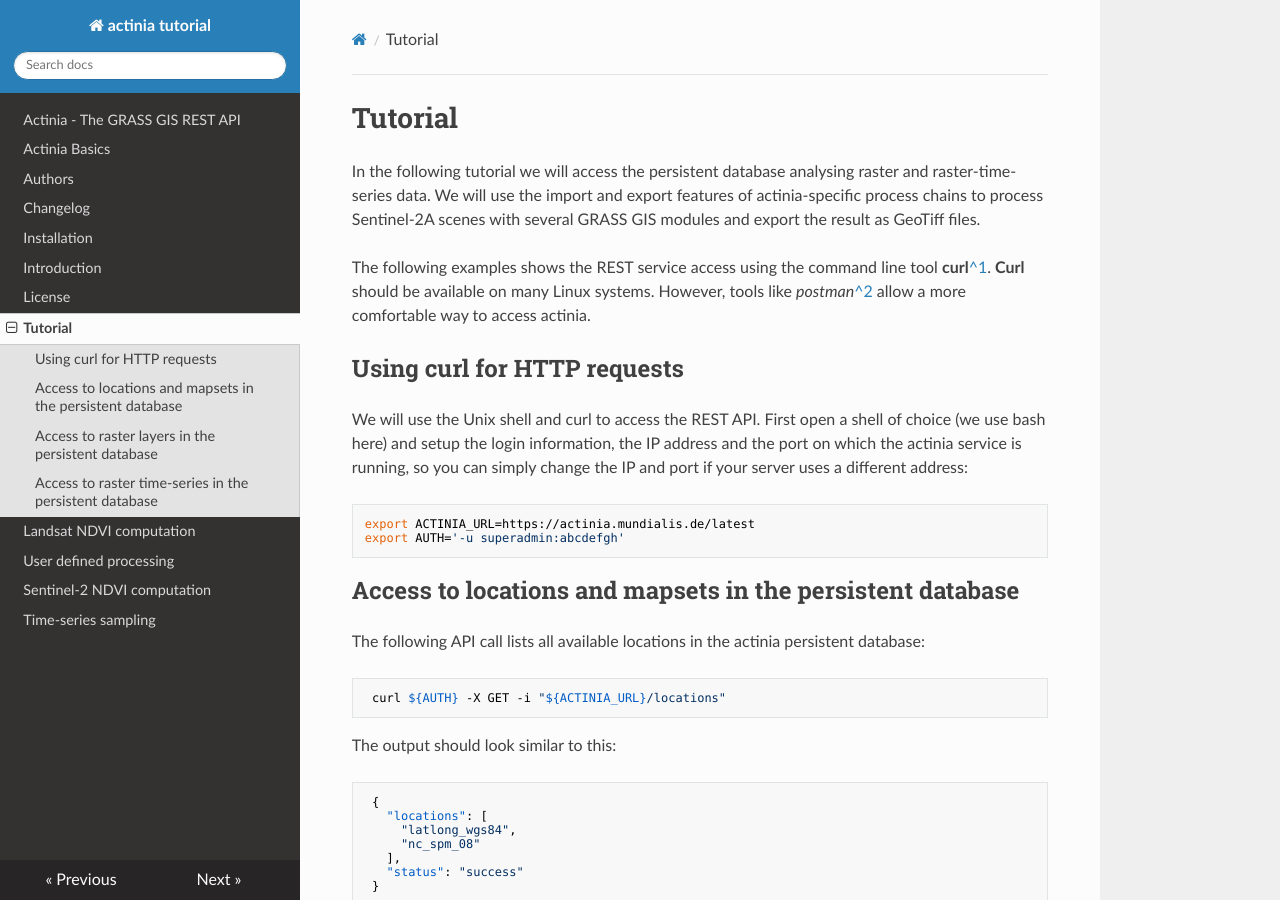
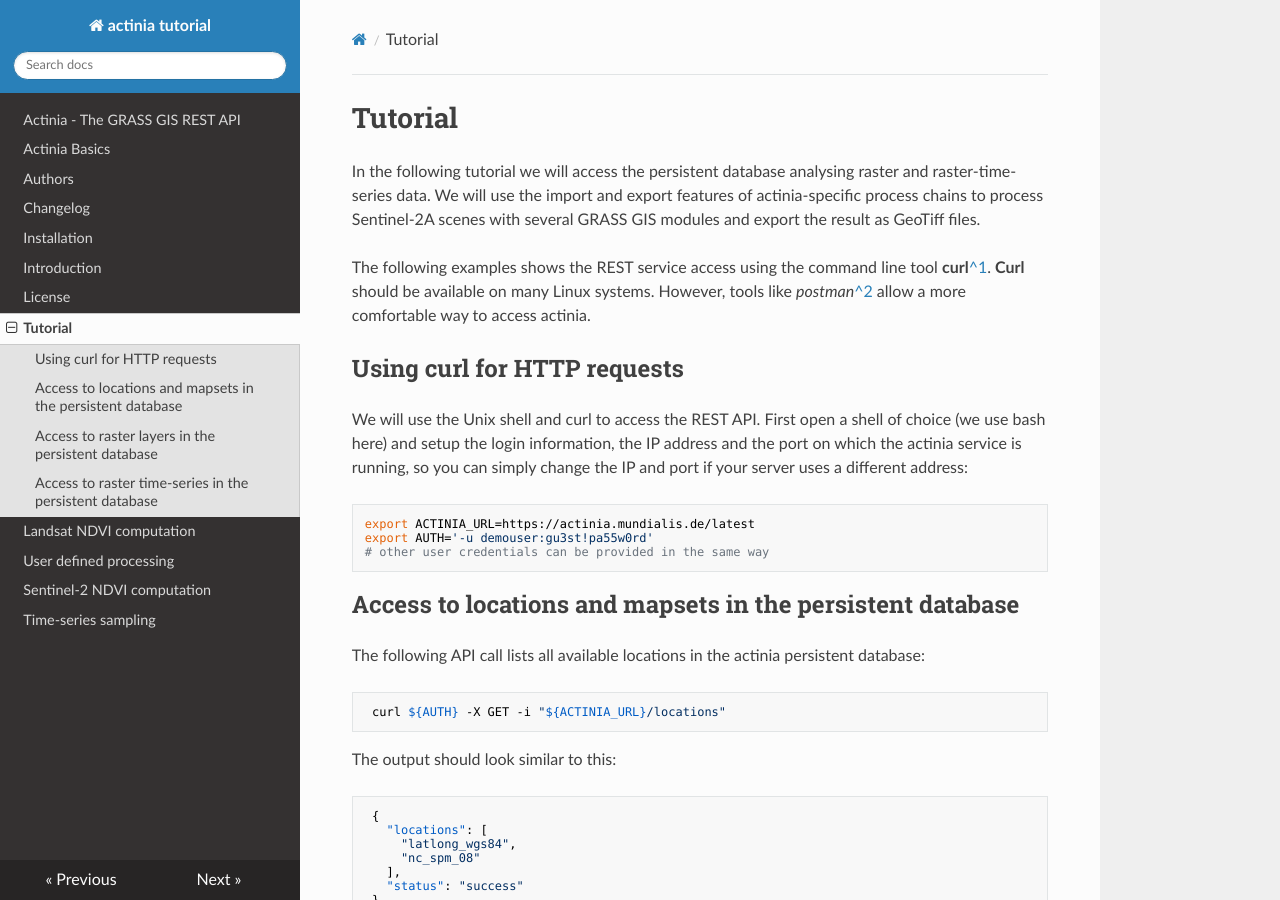
Before and after one commit to actinia-org/actinia-core, an MkDocs documentation site: the page built from docs/docs/tutorial_data_access.md, in a window 1280 px wide and 900 px high. Built offline with MkDocs 1.6.1, drawn with Linux system fonts in a browser that asks for light colours; nearby versions of some CDN libraries.

Commit message:
adaptions in tutorials

````diff
--- a/docs/docs/tutorial_data_access.md
+++ b/docs/docs/tutorial_data_access.md
@@ -24,9 +24,9 @@ address:
 
 ```bash
 export ACTINIA_URL=https://actinia.mundialis.de/latest
-export AUTH='-u superadmin:abcdefgh'
+export AUTH='-u demouser:gu3st!pa55w0rd'
+# other user credentials can be provided in the same way
 ```
-
 Access to locations and mapsets in the persistent database
 ----------------------------------------------------------
 
````
Also changed, not shown: docs/docs/tutorial_landsat_ndvi.md (+3 -3 lines).
